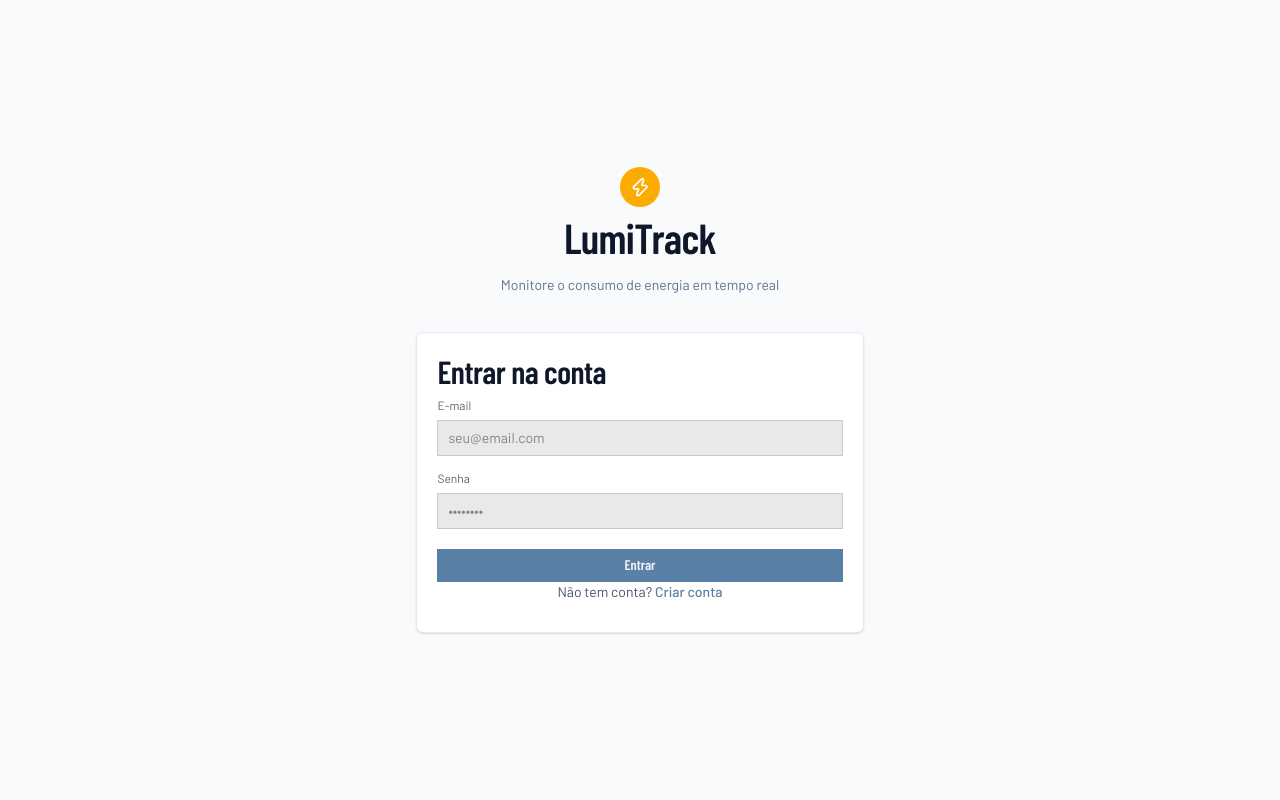
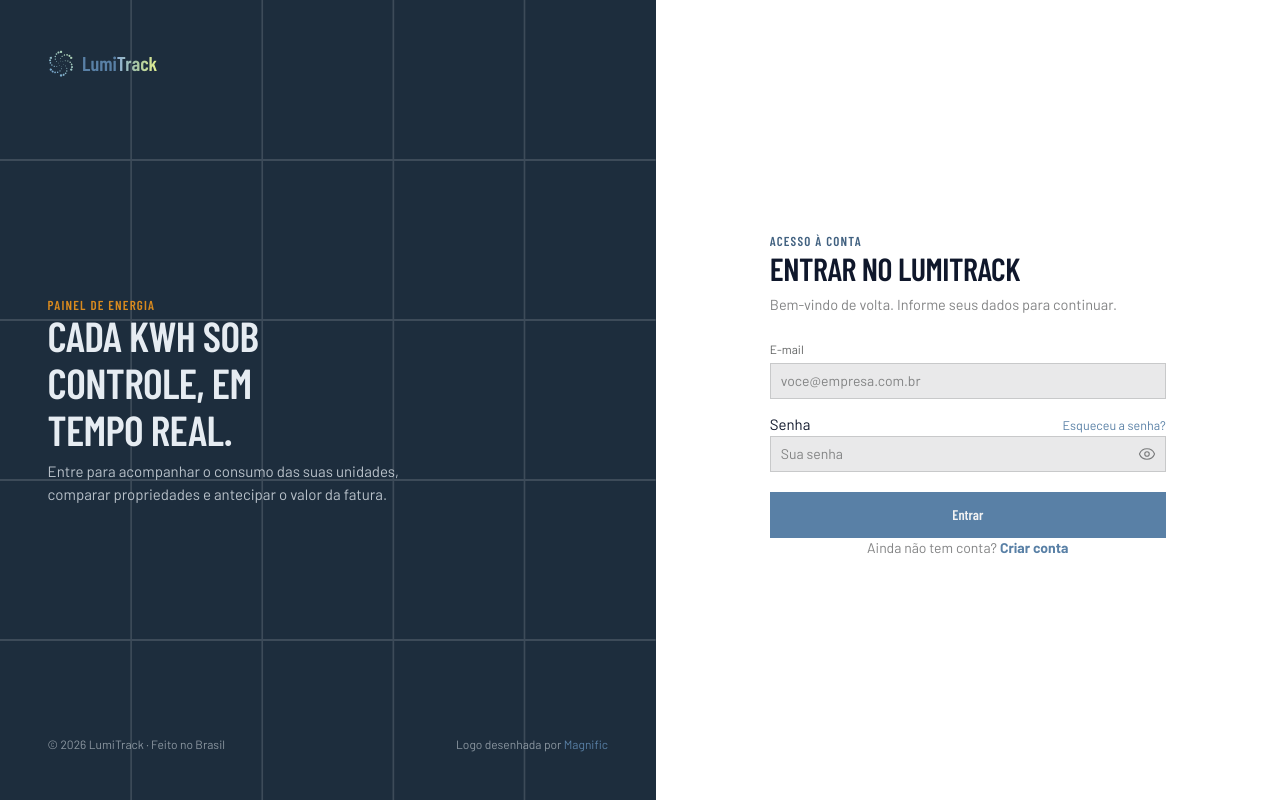
Before and after one commit to viniciussartini/lumitrack, a React (Vite) app in the folder frontend/: page /login in a window 1280 px wide. Built offline with nearby package versions, Linux system fonts and the light colour scheme; no server answers.

Commit message:
feat(frontend): Login restilizado (Industry)

```diff
--- /dev/null
+++ b/frontend/src/components/auth/BrandPanel.tsx
@@ -0,0 +1,90 @@
+import type { ReactNode } from "react"
+import { Link } from "react-router"
+
+interface BrandPanelProps {
+    eyebrow: string
+    headline: string
+    /** Omitido em telas cujo painel não tem parágrafo de apoio (ex.: Recuperar Senha). */
+    description?: string
+    /** Conteúdo abaixo da descrição — lista de valor (Registro), passos (Recuperar Senha). */
+    extra?: ReactNode
+}
+
+/**
+ * Painel de marca à esquerda das telas de autenticação (Login/Registro):
+ * fundo --color-accent-900, grade decorativa em SVG, logo, headline e
+ * rodapé de crédito. Ver LumiTrack Login.dc.html / Registro.dc.html.
+ *
+ * Oculto abaixo de lg — o protótipo não especifica comportamento mobile
+ * (10-design-system.md § comportamento não especificado); a alternativa
+ * óbvia é o formulário ocupar a tela inteira, que é o que resta ao
+ * esconder este painel.
+ */
+export const BrandPanel = ({ eyebrow, headline, description, extra }: BrandPanelProps) => (
+    <aside className="bg-accent-900 relative hidden flex-col justify-between overflow-hidden p-8 text-[#e6ecf2] lg:flex lg:p-14">
+        <svg
+            viewBox="0 0 400 400"
+            preserveAspectRatio="none"
+            className="pointer-events-none absolute inset-0 h-full w-full opacity-[.14]"
+            aria-hidden="true"
+        >
+            <g stroke="#fff" strokeWidth="1" fill="none">
+                <line x1="0" y1="80" x2="400" y2="80" />
+                <line x1="0" y1="160" x2="400" y2="160" />
+                <line x1="0" y1="240" x2="400" y2="240" />
+                <line x1="0" y1="320" x2="400" y2="320" />
+                <line x1="80" y1="0" x2="80" y2="400" />
+                <line x1="160" y1="0" x2="160" y2="400" />
+                <line x1="240" y1="0" x2="240" y2="400" />
+                <line x1="320" y1="0" x2="320" y2="400" />
+            </g>
+        </svg>
+
+        <Link
+            to="/"
+            className="font-heading relative inline-flex items-center gap-2.5 text-[20px] font-semibold text-[#e6ecf2] no-underline"
+        >
+            <img
+                src="/lumitrack-logo.svg"
+                alt=""
+                className="block h-[29px] w-[26px] brightness-125"
+            />
+            <span>
+                Lumi
+                <span className="bg-gradient-to-r from-[#8fb0d6] via-[#a9c6a2] to-[#e2ef8f] bg-clip-text text-transparent">
+                    Track
+                </span>
+            </span>
+        </Link>
+
+        <div className="relative">
+            <span className="font-heading text-status-highlight block text-[13px] leading-none font-semibold tracking-[.09em] uppercase">
+                {eyebrow}
+            </span>
+            <h1 className="font-heading mt-4 max-w-[16ch] text-[clamp(30px,3.4vw,46px)] leading-[1.04] font-semibold uppercase">
+                {headline}
+            </h1>
+            {description && (
+                <p className="mt-[18px] max-w-[42ch] text-[15px] leading-[1.55] text-[#e6ecf2]/78">
+                    {description}
+                </p>
+            )}
+            {extra}
+        </div>
+
+        <div className="relative flex flex-wrap items-center justify-between gap-2 text-xs text-[#e6ecf2]/55">
+            <span>© 2026 LumiTrack · Feito no Brasil</span>
+            <span>
+                Logo desenhada por{" "}
+                <a
+                    href="https://www.magnific.com"
+                    target="_blank"
+                    rel="noopener"
+                    className="text-[#a9c6a2]"
+                >
+                    Magnific
+                </a>
+            </span>
+        </div>
+    </aside>
+)
--- a/frontend/src/pages/auth/LoginPage.tsx
+++ b/frontend/src/pages/auth/LoginPage.tsx
@@ -2,13 +2,13 @@ import { useState } from "react"
 import { useForm } from "react-hook-form"
 import { zodResolver } from "@hookform/resolvers/zod"
 import { useLocation, useNavigate, Link } from "react-router"
-import { Zap } from "lucide-react"
 import { useAuth } from "@/contexts/AuthContext"
 import { loginSchema, type LoginFormData } from "@/schemas/auth.schema"
 import { Button } from "@/components/ui/Button"
 import { Input } from "@/components/ui/Input"
 import { MfaCodeForm } from "@/components/auth/MfaCodeForm"
 import { DEMO_USERS } from "@/config/demoUsers"
+import { BrandPanel } from "@/components/auth/BrandPanel"
 
 interface LocationState {
     from?: { pathname: string }
@@ -85,26 +85,22 @@ export const LoginPage = () => {
     }
 
     return (
-        <div className="flex min-h-screen items-center justify-center bg-slate-50 px-4 dark:bg-slate-950">
-            <div className="w-full max-w-md">
-                <div className="mb-8 flex flex-col items-center gap-2">
-                    <div className="rounded-full bg-brand-500 p-3">
-                        <Zap className="h-6 w-6 text-white" aria-hidden="true" />
-                    </div>
-                    <h1 className="text-2xl font-bold text-slate-900 dark:text-slate-100">
-                        LumiTrack
-                    </h1>
-                    <p className="text-sm text-slate-500 dark:text-slate-400">
-                        Monitore o consumo de energia em tempo real
-                    </p>
-                </div>
+        <div className="grid min-h-screen lg:grid-cols-[1.05fr_1fr]">
+            {/* Painel de marca — oculto em telas pequenas (o protótipo não
+                especifica mobile; assumindo formulário full-width abaixo de
+                lg, ver 10-design-system.md § comportamento não especificado). */}
+            <BrandPanel
+                eyebrow="Painel de energia"
+                headline="Cada kWh sob controle, em tempo real."
+                description="Entre para acompanhar o consumo das suas unidades, comparar propriedades e antecipar o valor da fatura."
+            />
 
-                <div className="rounded-lg border border-slate-200 bg-white p-6 shadow-sm dark:border-slate-800 dark:bg-slate-900">
+            {/* Formulário */}
+            <main className="flex items-center justify-center p-7 lg:p-14">
+                <div className="w-full max-w-[396px]">
                     {mfaToken ? (
                         <>
-                            <h2 className="mb-6 text-lg font-semibold text-slate-900 dark:text-slate-100">
-                                Verificação em duas etapas
-                            </h2>
+                            <h2 className="text-lg">Verificação em duas etapas</h2>
 
                             <MfaCodeForm
                                 description="Digite o código de 6 dígitos do seu aplicativo autenticador, ou um código de backup."
@@ -116,15 +112,21 @@ export const LoginPage = () => {
                         </>
                     ) : (
                         <>
-                            <h2 className="mb-6 text-lg font-semibold text-slate-900 dark:text-slate-100">
-                                Entrar na conta
+                            <span className="text-accent-700 font-heading block text-[13px] font-semibold tracking-[.09em] uppercase">
+                                Acesso à conta
+                            </span>
+                            <h2 className="font-heading mt-3 text-[clamp(28px,3vw,38px)] leading-[1.03] font-semibold uppercase">
+                                Entrar no LumiTrack
                             </h2>
+                            <p className="text-muted mt-3 text-[14.5px] leading-normal">
+                                Bem-vindo de volta. Informe seus dados para continuar.
+                            </p>
 
                             {/* Notice (vinda de redirects, ex: pós-registro com auto-login falho) */}
                             {notice && (
                                 <div
                                     role="status"
-                                    className="mb-4 rounded-md bg-success/10 px-3 py-2 text-sm text-success"
+                                    className="bg-status-success/10 text-status-success mt-4 px-3 py-2 text-sm"
                                 >
                                     {notice}
                                 </div>
@@ -132,59 +134,58 @@ export const LoginPage = () => {
 
                             <form
                                 onSubmit={handleSubmit(onSubmit)}
-                                className="flex flex-col gap-4"
+                                className="mt-7 flex flex-col gap-4"
                                 noValidate
                             >
                                 <Input
                                     label="E-mail"
                                     type="email"
                                     autoComplete="email"
-                                    placeholder="seu@email.com"
+                                    placeholder="voce@empresa.com.br"
                                     error={errors.email?.message}
                                     {...register("email")}
                                 />
 
                                 <Input
                                     label="Senha"
+                                    labelExtra={
+                                        <Link to="/esqueci-senha" className="text-[12.5px]">
+                                            Esqueceu a senha?
+                                        </Link>
+                                    }
                                     type="password"
+                                    revealable
                                     autoComplete="current-password"
-                                    placeholder="••••••••"
+                                    placeholder="Sua senha"
                                     error={errors.password?.message}
                                     {...register("password")}
                                 />
 
                                 {serverError && (
-                                    <div
-                                        role="alert"
-                                        className="rounded-md bg-red-50 px-3 py-2 text-sm text-red-700 dark:bg-red-950/50 dark:text-red-300"
-                                    >
+                                    <div role="alert" className="bg-status-danger/10 text-status-danger px-3 py-2 text-sm">
                                         {serverError}
                                     </div>
                                 )}
 
                                 <Button
                                     type="submit"
-                                    size="lg"
                                     isLoading={isSubmitting}
-                                    className="mt-2 w-full"
+                                    className="btn-block mt-1 min-h-[46px]"
                                 >
                                     Entrar
                                 </Button>
                             </form>
 
-                            <p className="mt-6 text-center text-sm text-slate-600 dark:text-slate-400">
-                                Não tem conta?{" "}
-                                <Link
-                                    to="/registro"
-                                    className="font-medium text-brand-500 hover:text-brand-700"
-                                >
+                            <p className="text-muted mt-6 text-center text-sm">
+                                Ainda não tem conta?{" "}
+                                <Link to="/registro" className="font-semibold">
                                     Criar conta
                                 </Link>
                             </p>
 
                             {isDemoModeEnabled && (
-                                <div className="mt-6 border-t border-slate-200 pt-6 dark:border-slate-800">
-                                    <p className="mb-3 text-center text-xs text-slate-500 dark:text-slate-400">
+                                <div className="border-divider mt-6 border-t pt-6">
+                                    <p className="text-muted mb-3 text-center text-xs">
                                         Ou explore com uma conta de demonstração
                                     </p>
                                     <div className="flex flex-col gap-2">
@@ -210,7 +211,7 @@ export const LoginPage = () => {
                         </>
                     )}
                 </div>
-            </div>
+            </main>
         </div>
     )
 }
```
Also changed, not shown: frontend/src/components/auth/MfaCodeForm.tsx (+2 -7 lines), frontend/public/lumitrack-logo.svg (added), 1 other file (tests, documents, lock files or other folders).
